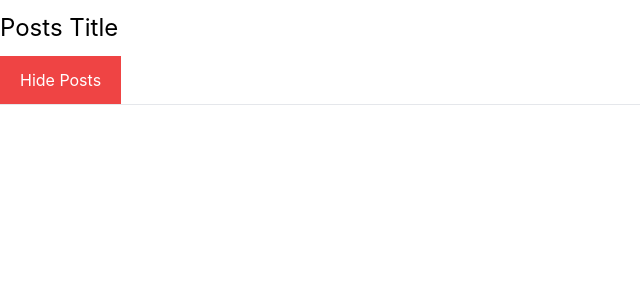
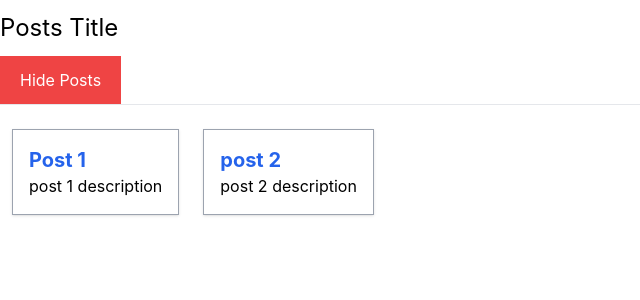
Before and after one commit to Rajkiran426/React, a React (Create React App) app in the folder my-app/: page / in a window 1280 px wide. Shown: the top 300 px of the page, without its empty margins (0-640 px from the left). Built offline with nearby package versions, Linux system fonts and the light colour scheme.

Commit message:
toggle button

```diff
--- a/my-app/src/components/Posts/Post.js
+++ b/my-app/src/components/Posts/Post.js
@@ -32,13 +32,6 @@ class Posts extends Component {
             showPosts: !this.state.showPosts,
         });
     }
-    getPost(){
-        if(this.state.showPosts) return null;
-        return (<div className='flex my-3'>
-        <SinglePost title={this.state.posts[0].title} description={this.state.posts[0].description} />
-        <SinglePost title={this.state.posts[1].title} description={this.state.posts[1].description} />
-    </div>);
-    }
 
     render() {
         let posts = null;
@@ -60,7 +53,11 @@ class Posts extends Component {
                         </button>
                 </div>
                 <hr />
-                {this.getPost()}
+                {this.state.showPosts &&
+                (<div className='flex my-3'>
+                    <SinglePost title={this.state.posts[0].title} description={this.state.posts[0].description} />
+                    <SinglePost title={this.state.posts[1].title} description={this.state.posts[1].description} />
+                </div>)}
             </div>
         );
     }
```
